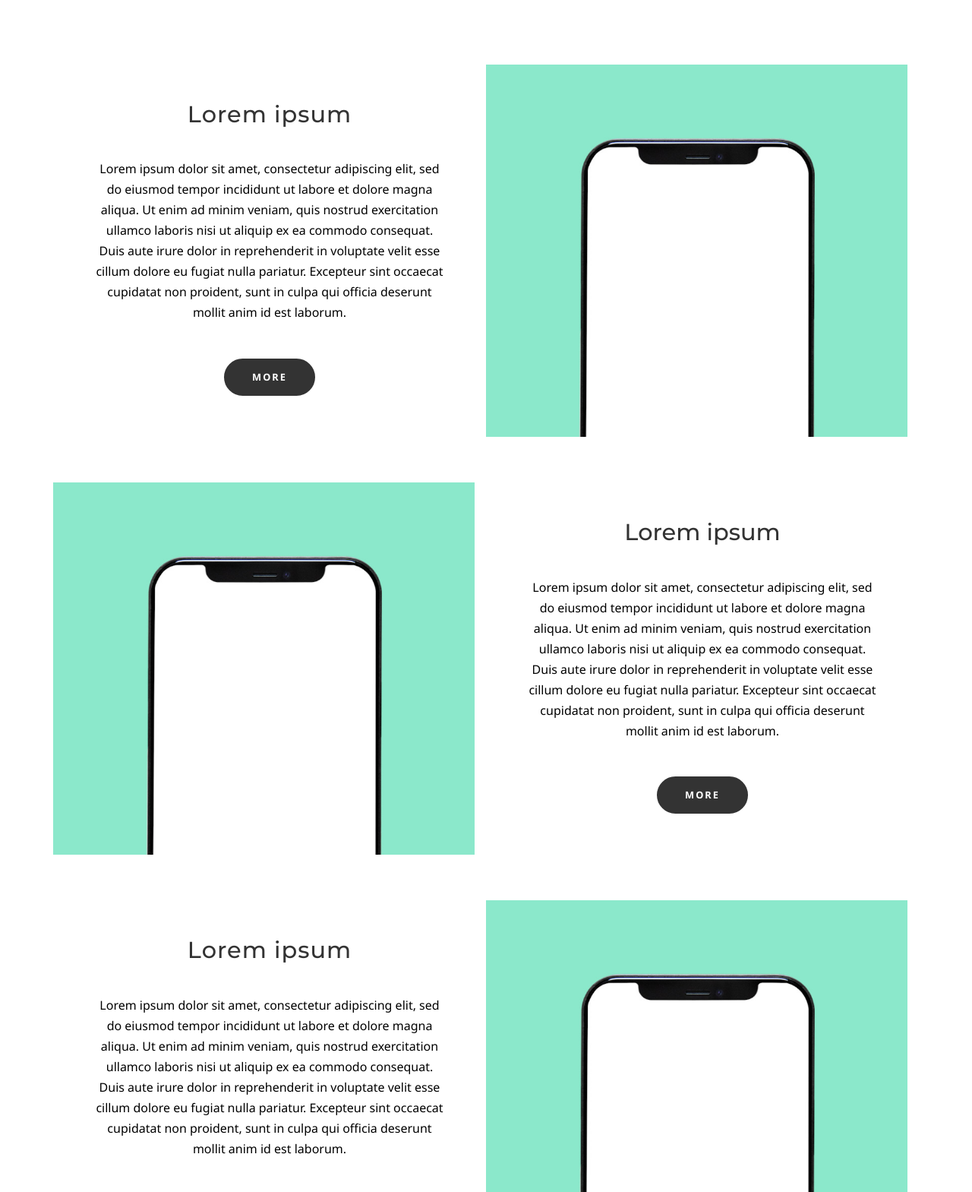
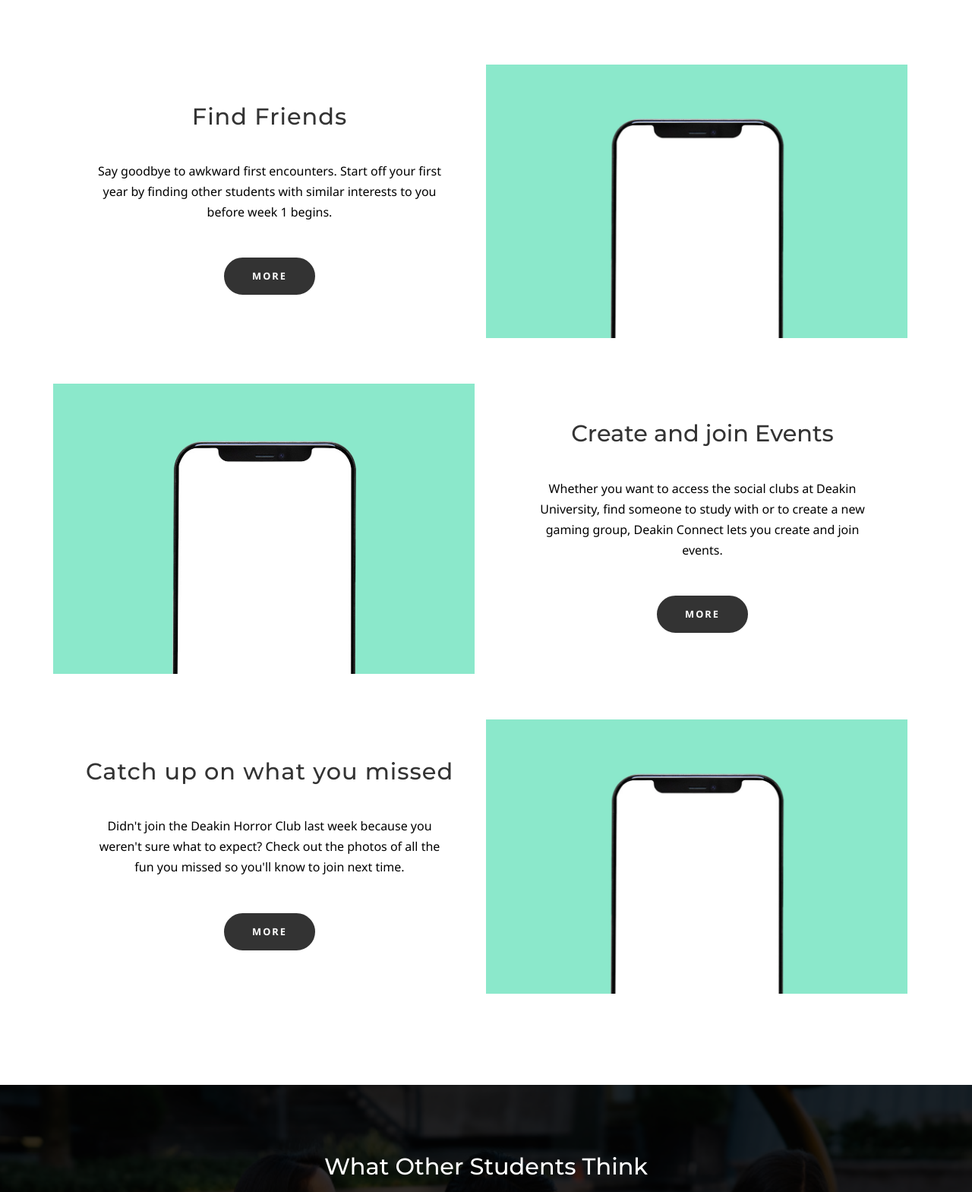
Before and after one commit to dont-try-to-beg-it-wont-work/landing, a plain HTML site: page public/index.html in a window 1280 px wide. Shown: the part 820-2389 px from the top of the page at 76% size. Drawn offline with Linux system fonts and the light colour scheme.

Commit message:
add app features to features section

```diff
--- a/public/index.html
+++ b/public/index.html
@@ -59,16 +59,12 @@
 
 					<!-- Feature 1 heading -->
 					<h2 class="mbr-section-title mbr-fonts-style align-center display-5">
-						Lorem ipsum
+						Find Friends
 					</h2>
 
 					<!-- Feature 1 paragraph -->
 					<p class="mbr-text mbr-fonts-style mbr-lighter align-center display-7">
-						Lorem ipsum dolor sit amet, consectetur adipiscing elit, sed do eiusmod tempor incididunt ut
-						labore et dolore magna aliqua. Ut enim ad minim veniam, quis nostrud exercitation ullamco
-						laboris nisi ut aliquip ex ea commodo consequat. Duis aute irure dolor in reprehenderit in
-						voluptate velit esse cillum dolore eu fugiat nulla pariatur. Excepteur sint occaecat cupidatat
-						non proident, sunt in culpa qui officia deserunt mollit anim id est laborum.
+						Say goodbye to awkward first encounters. Start off your first year by finding other students with similar interests to you before week 1 begins.
 					</p>
 
 					<!-- Feature 1 button -->
@@ -97,16 +93,12 @@
 
 					<!-- Feature 2 heading -->
 					<h2 class="mbr-section-title mbr-fonts-style align-center display-5">
-						Lorem ipsum
+						Create and join Events
 					</h2>
 
 					<!-- Feature 2 paragraph -->
 					<p class="mbr-text mbr-fonts-style mbr-lighter align-center display-7">
-						Lorem ipsum dolor sit amet, consectetur adipiscing elit, sed do eiusmod tempor incididunt ut
-						labore et dolore magna aliqua. Ut enim ad minim veniam, quis nostrud exercitation ullamco
-						laboris nisi ut aliquip ex ea commodo consequat. Duis aute irure dolor in reprehenderit in
-						voluptate velit esse cillum dolore eu fugiat nulla pariatur. Excepteur sint occaecat cupidatat
-						non proident, sunt in culpa qui officia deserunt mollit anim id est laborum.
+						Whether you want to access the social clubs at Deakin University, find someone to study with or to create a new gaming group, Deakin Connect lets you create and join events.
 					</p>
 
 					<!-- Feature 2 button -->
@@ -135,16 +127,12 @@
 
 					<!-- Feature 3 heading -->
 					<h2 class="mbr-section-title mbr-fonts-style align-center display-5">
-						Lorem ipsum
+						Catch up on what you missed
 					</h2>
 
 					<!-- Feature 3 paragraph -->
 					<p class="mbr-text mbr-fonts-style mbr-lighter align-center display-7">
-						Lorem ipsum dolor sit amet, consectetur adipiscing elit, sed do eiusmod tempor incididunt ut
-						labore et dolore magna aliqua. Ut enim ad minim veniam, quis nostrud exercitation ullamco
-						laboris nisi ut aliquip ex ea commodo consequat. Duis aute irure dolor in reprehenderit in
-						voluptate velit esse cillum dolore eu fugiat nulla pariatur. Excepteur sint occaecat cupidatat
-						non proident, sunt in culpa qui officia deserunt mollit anim id est laborum.
+						Didn't join the Deakin Horror Club last week because you weren't sure what to expect? Check out the photos of all the fun you missed so you'll know to join next time.
 					</p>
 
 					<!-- Feature 3 button -->
```
